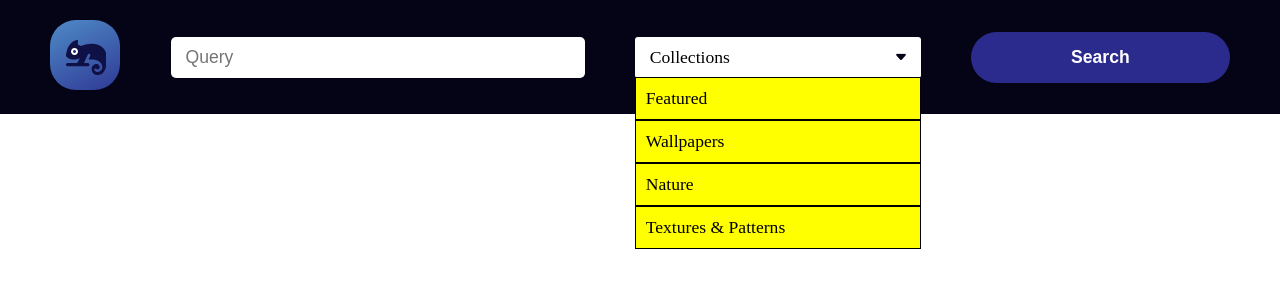
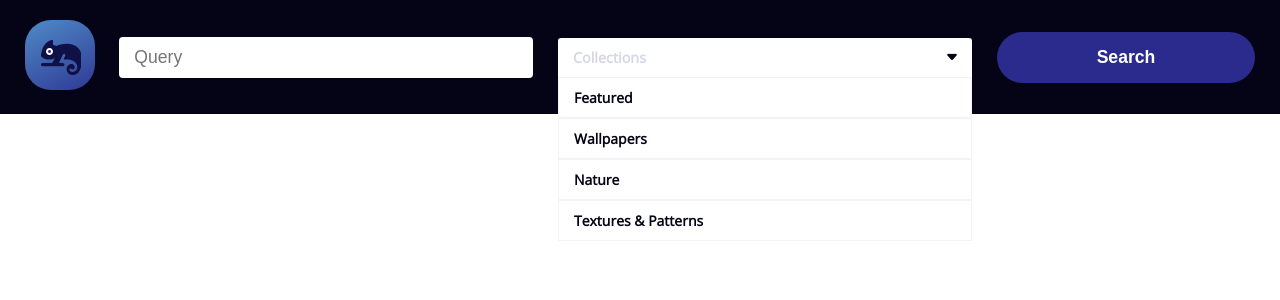
Before and after one commit to barisayyildiz/image-gallery, a React (Create React App) app: page / in a window 1280 px wide. Both pictures are taken after a click on the element "Collections". Shown: the top 300 px of the page. Built offline with nearby package versions, Linux system fonts and the light colour scheme.

Commit message:
dropwdown stil özellikleri eklendi

```diff
--- a/src/components/Dropdown.js
+++ b/src/components/Dropdown.js
@@ -5,12 +5,14 @@ import '../styles/Dropdown.scss';
 function Dropdown(props) {
 
 	const [open, setOpen] = useState(false);
-	const {collectionName, setCollection} = props.value;
+	const {collectionName, setCollection, selected, setSelected } = props.value;
 	return (
 		<>
-			<div className="dropdown" onClick={() => setOpen(!open)}>
+			<div className={`dropdown ${open ? 'active' : ''}`} onClick={() => setOpen(!open)}>
 
-				<span>{collectionName ? collectionName : 'Collections'}</span>
+				<span
+					className={`placeholder ${selected ? 'active' : ''}`}
+				>{collectionName ? collectionName.split(",").join(" & ") : 'Collections'}</span>
 
 				<svg width="10" height="7" viewBox="0 0 10 7" fill="none" xmlns="http://www.w3.org/2000/svg">
 					<path d="M5.744 6.17159C5.34666 6.61401 4.65334 6.61401 4.256 6.17159L0.436019 1.91818C-0.142142 1.27442 0.314743 0.249999 1.18002 0.249999L8.81999 0.25C9.68526 0.25 10.1421 1.27442 9.56398 1.91818L5.744 6.17159Z" fill="#050417"/>
@@ -19,21 +21,36 @@ function Dropdown(props) {
 				{open &&
 					<div className="options">
 						<ul>
-							<li className="Featured" onClick={e => setCollection("Featured")}>
+							<li className="Featured" onClick={e => {
+								setCollection("Featured");
+								setSelected(true)
+							}}>
 								<span>Featured</span>
 							</li>
-							<li className="Wallpapers" onClick={e => setCollection("Wallpapers")}>
+							<li className="Wallpapers" onClick={e => {
+								setCollection("Wallpapers");
+								setSelected(true);
+							}}>
 								<span>Wallpapers</span>
 							</li>
-							<li className="Nature" onClick={e => setCollection("Nature")}>
+							<li className="Nature" onClick={e => {
+								setCollection("Nature");
+								setSelected(true);
+							}}>
 								<span>Nature</span>
 							</li>
-							<li className="Textures,Patterns" onClick={e => setCollection("Textures,Patterns")}>
+							<li className="Textures,Patterns" onClick={e => {
+								setCollection("Textures,Patterns");
+								setSelected(true);
+							}}>
 								<span>Textures & Patterns</span>
 							</li>
 						</ul>
 					</div>
 				}
+
+
+				<div className="shadow"></div>
 
 			</div>
 		</>
--- a/src/components/Navbar.js
+++ b/src/components/Navbar.js
@@ -82,7 +82,9 @@ function Navbar() {
 
 			<Dropdown value={{
 				collectionName,
-				setCollection
+				setCollection,
+				selected,
+				setSelected
 			}}></Dropdown>
 
 			<button className="navbar-item" onClick={handleClick}>Search</button>
--- a/src/styles/Dropdown.scss
+++ b/src/styles/Dropdown.scss
@@ -1,14 +1,28 @@
 
-.dropdown
-{
+@mixin dropdown-template{
+
 	position: relative;
 	background-color: white;
 	color : black;
-	width: 20%;
+	width: 30%;
 	padding : 10px 15px;
 	font-size: 1.1rem;
-	border-radius: 3px;
 	cursor: pointer;
+	font-size: 0.9rem;
+
+	font-family: 'Open Sans';
+
+	font-weight: 600;
+
+	.placeholder
+	{
+		color : #D5D7E5;
+	}
+
+	.placeholder.active
+	{
+		color : black;
+	}
 
 	svg
 	{
@@ -20,17 +34,19 @@
 
 	.options
 	{
-		position: absolute;
-		background-color: yellow;
-		color : black;
-		width : 100%;
-		top : 40px;
-		left : 0px;
-		margin : 0px auto;
-
 
 		ul
 		{
+			position: absolute;
+			// background-color: yellow;
+			// background: rgba(213, 215, 229, 1);
+			background: #FFFFFF;
+			color : black;
+			width : 100%;
+			top : 39px;
+			left : 0px;
+			margin : 0px auto;
+
 			list-style: none;
 			width: 100%;
 			padding : 0px 0px;
@@ -38,8 +54,13 @@
 
 			li
 			{
-				padding : 10px 10px;
-				border: 1px solid black;
+				padding : 10px 15px;
+				// border: 1px solid black;
+				border : 1px solid rgba(213,215,229,0.3);
+				color : #050417;
+				font-weight: 600;
+				font-size: 14px;
+				line-height: 19px;
 				// width: 100%;
 
 				span
@@ -52,15 +73,41 @@
 
 			li:hover
 			{
-				background-color: red;
+				// background-color: red;
+				background: rgba(213, 215, 229, 0.3);
 			}
 
 		}
 
+	}
 
+}
+
+
+.dropdown
+{
+	@include dropdown-template;
+	border-radius: 3px;
+
+	.shadow
+	{
+		left : 0;
+		position: absolute;
+		z-index: -1;
+		width: 95%;
+		margin : 0px 50%;
+		top : 18px;
+		border-radius: 4px;
+		transform: translateX(-50%);
+		height: 25px;
+		background-color: #d5d7e5;
 
 	}
 
+}
 
-
+.dropdown.active
+{
+	@include dropdown-template;
+	border-radius: 3px 3px 0px 0px;
 }
--- a/src/styles/Images.scss
+++ b/src/styles/Images.scss
@@ -1,7 +1,7 @@
 .masonry {
   columns: 3;
   column-gap: 1rem;
-	width: 80%;
+	width: 70%;
 	margin : 170px auto;
   .brick {
     width: 150px;
@@ -20,12 +20,5 @@
 			width: 100%;
 		}
 
-		img:hover
-		{
-			-webkit-box-shadow: 0px 0px 10px 0px rgba(50, 50, 50, 0.72);
-			-moz-box-shadow:    0px 0px 10px 0px rgba(50, 50, 50, 0.72);
-			box-shadow:         0px 0px 10px 0px rgba(50, 50, 50, 0.72);
-		}
-
   }
 }
--- a/src/styles/Navbar.scss
+++ b/src/styles/Navbar.scss
@@ -14,7 +14,7 @@
 		font-size: 1.1rem;
 		padding : 10px 15px;
 		border : none;
-		border-radius: 5px;
+		border-radius: 4px;
 	}
 
 	select::-ms-expand {
```
Also changed, not shown: src/App.scss (+0 -39 lines), src/components/Images.js (+0 -88 lines).
